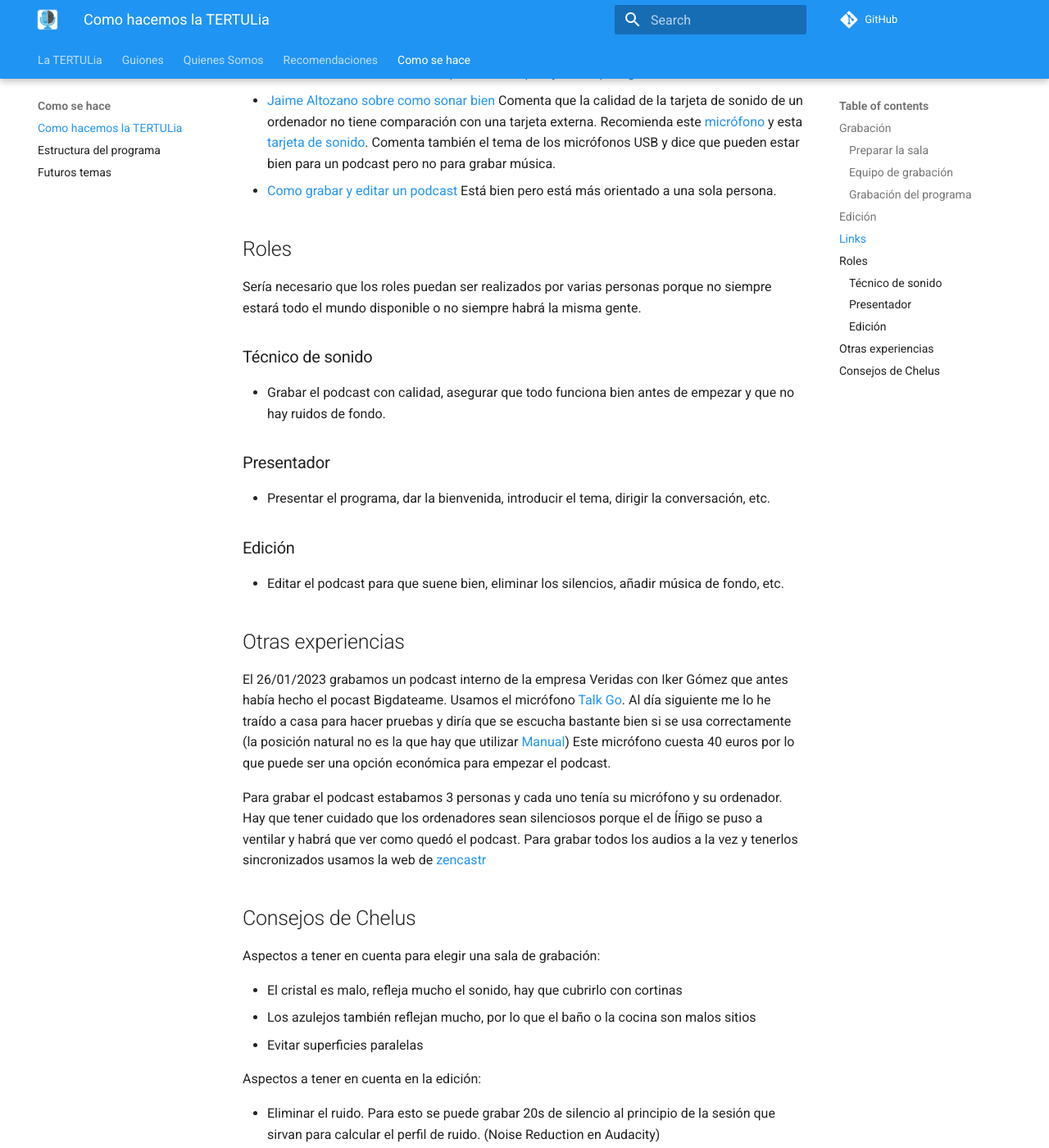
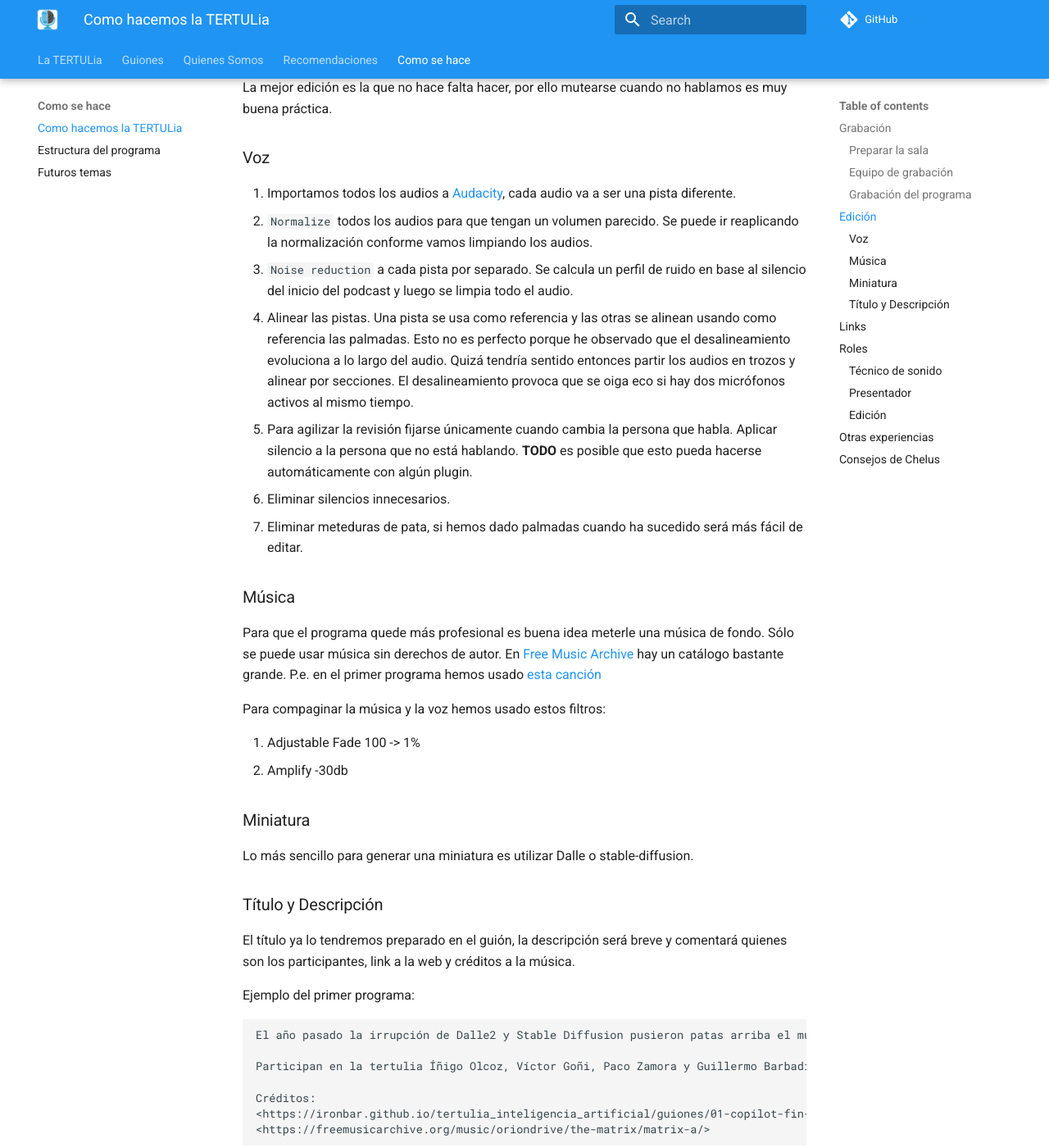
Before and after one commit to ironbar/tertulia_inteligencia_artificial, an MkDocs documentation site: the page built from docs/como-se-hace/como-hacemos-la-tertulia.md, in a window 1280 px wide and 1400 px high, scrolled down 1162 px. Shown: the whole window at 82% size. Built offline with MkDocs 1.6.1 and Material for MkDocs 9.7.7, drawn with Linux system fonts in a browser that asks for light colours; comment, search, counter and statistics services are not loaded; some of the changed text lies outside the part shown.

Commit message:
documentada la edición del programa

````diff
--- a/docs/como-se-hace/como-hacemos-la-tertulia.md
+++ b/docs/como-se-hace/como-hacemos-la-tertulia.md
@@ -26,8 +26,58 @@ se oye eco porque los audios no están perfectamente alineados y además el desa
 el ruido de fondo y otra palmada para empezar el programa.
 - Si hay errores en la grabación señalizarlos con palmadas para que sea más fácil localizarlos en la edición
 - Cuando termina el programa verificar que todos los audios se han grabado bien en zencastr.
+- Durante el programa el técnico de sonido verifica que todo va bien y que nos estamos acordando de desilenciarnos y silenciarnos.
+- Levantar la mano durante el programa para tener un turno ordenador de palabra
 
 ## Edición
+
+La mejor edición es la que no hace falta hacer, por ello mutearse cuando no hablamos es muy buena práctica.
+
+### Voz
+
+1. Importamos todos los audios a [Audacity](https://www.audacityteam.org/), cada audio va a ser una pista diferente.
+1. `Normalize` todos los audios para que tengan un volumen parecido. Se puede ir reaplicando la normalización conforme vamos limpiando los audios.
+1. `Noise reduction` a cada pista por separado. Se calcula un perfil de ruido en base al silencio del inicio del podcast y luego se limpia todo el audio.
+1. Alinear las pistas. Una pista se usa como referencia y las otras se alinean usando como referencia
+las palmadas. Esto no es perfecto porque he observado que el desalineamiento evoluciona a lo largo del audio.
+Quizá tendría sentido entonces partir los audios en trozos y alinear por secciones. El desalineamiento
+provoca que se oiga eco si hay dos micrófonos activos al mismo tiempo.
+1. Para agilizar la revisión fijarse únicamente cuando cambia la persona que habla. Aplicar silencio
+a la persona que no está hablando. **TODO** es posible que esto pueda hacerse automáticamente con algún plugin.
+1. Eliminar silencios innecesarios.
+1. Eliminar meteduras de pata, si hemos dado palmadas cuando ha sucedido será más fácil de editar.
+
+### Música
+
+Para que el programa quede más profesional es buena idea meterle una música de fondo. Sólo se puede
+usar música sin derechos de autor. En [Free Music Archive](https://freemusicarchive.org) hay un catálogo
+bastante grande. P.e. en el primer programa hemos usado [esta canción](https://freemusicarchive.org/music/oriondrive/the-matrix/matrix-a/)
+
+Para compaginar la música y la voz hemos usado estos filtros:
+
+1. Adjustable Fade 100 -> 1%
+1. Amplify -30db
+
+### Miniatura
+
+Lo más sencillo para generar una miniatura es utilizar Dalle o stable-diffusion.
+
+### Título y Descripción
+
+El título ya lo tendremos preparado en el guión, la descripción será breve y comentará quienes
+son los participantes, link a la web y créditos a la música.
+
+Ejemplo del primer programa:
+
+```text
+El año pasado la irrupción de Dalle2 y Stable Diffusion pusieron patas arriba el mundo del arte. En el programa de hoy analizamos el impacto que herramientas como ChatGPT o Copilot pueden llegar a tener en el mundo de la programación.
+
+Participan en la tertulia Íñigo Olcoz, Víctor Goñi, Paco Zamora y Guillermo Barbadillo. Iker Gómez nos ayuda con la parte técnica.
+
+Créditos:
+<https://ironbar.github.io/tertulia_inteligencia_artificial/guiones/01-copilot-fin-programacion/>
+<https://freemusicarchive.org/music/oriondrive/the-matrix/matrix-a/>
+```
 
 ## Links
 
````
